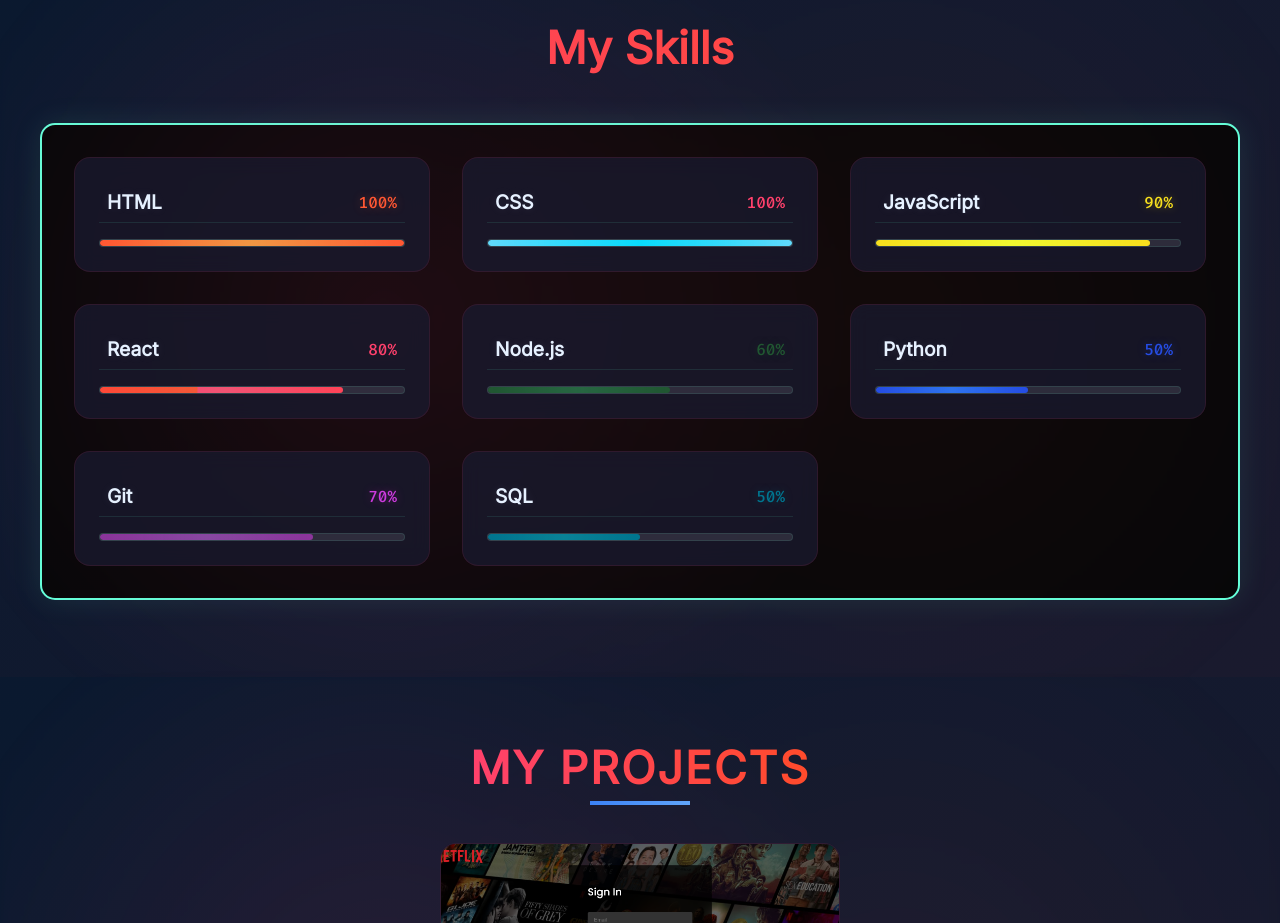
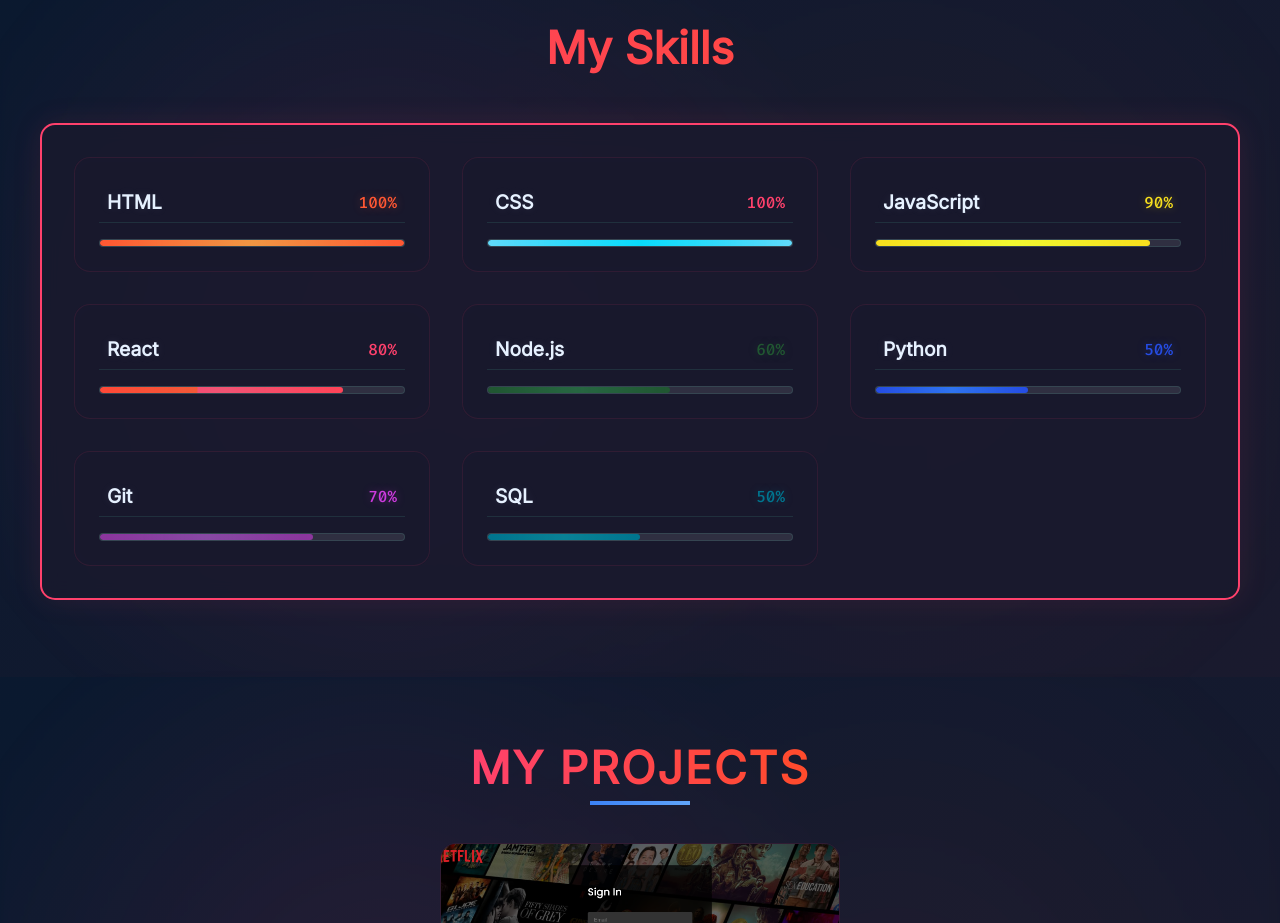
Before and after one commit to VENKAT2905/My-Portfolio, a React (Vite) app in the folder my-portfolio/: page / in a window 1280 px wide. Shown: the part 1100-2023 px from the top of the page. Built offline with nearby package versions, Linux system fonts and the light colour scheme.

Commit message:
Skill Upadate

```diff
--- a/my-portfolio/src/components/Skills/Skills.css
+++ b/my-portfolio/src/components/Skills/Skills.css
@@ -56,30 +56,33 @@ html {
     padding: 2rem;
     max-width: 1200px;
     margin: 0 auto;
-    border: 2px solid #64ffda;
+    border: 2px solid #FF416C;
     border-radius: 15px;
-    background: rgba(6, 6, 6, 0.905);
-    box-shadow: 0 0 30px rgba(100, 255, 218, 0.1);
+    background: rgba(26, 26, 46, 0.8);
+    backdrop-filter: blur(10px);
+    box-shadow: 0 0 30px rgba(255, 65, 108, 0.1);
     transition: all 0.3s ease;
 }
 
 .skills-container:hover {
-    box-shadow: 0 0 50px rgba(100, 255, 218, 0.2);
+    box-shadow: 0 0 50px rgba(255, 65, 108, 0.2);
     transform: translateY(-5px);
+    border-color: #FF4B2B;
 }
 
 .skill-card {
-    background: rgba(255, 255, 255, 0.03);
+    background: rgba(10, 25, 47, 0.7);
     border-radius: 12px;
     padding: 2rem;
     text-align: center;
     transition: transform 0.3s ease;
-    border: 1px solid rgba(255, 255, 255, 0.05);
+    border: 1px solid rgba(255, 65, 108, 0.1);
 }
 
 .skill-card:hover {
     transform: translateY(-5px);
-    border-color: #3b82f6;
+    border-color: #FF416C;
+    box-shadow: 0 15px 35px rgba(255, 65, 108, 0.2);
 }
 
 .skill-icon {
```
